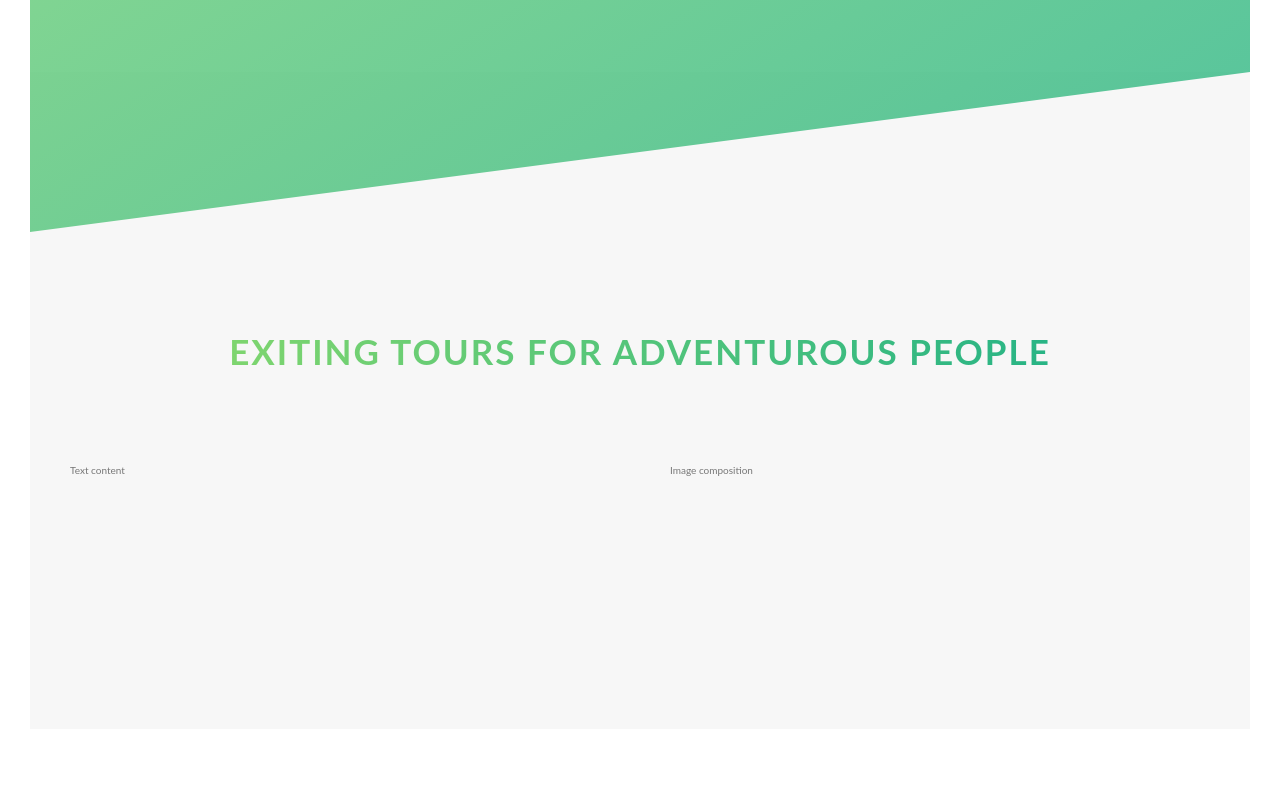
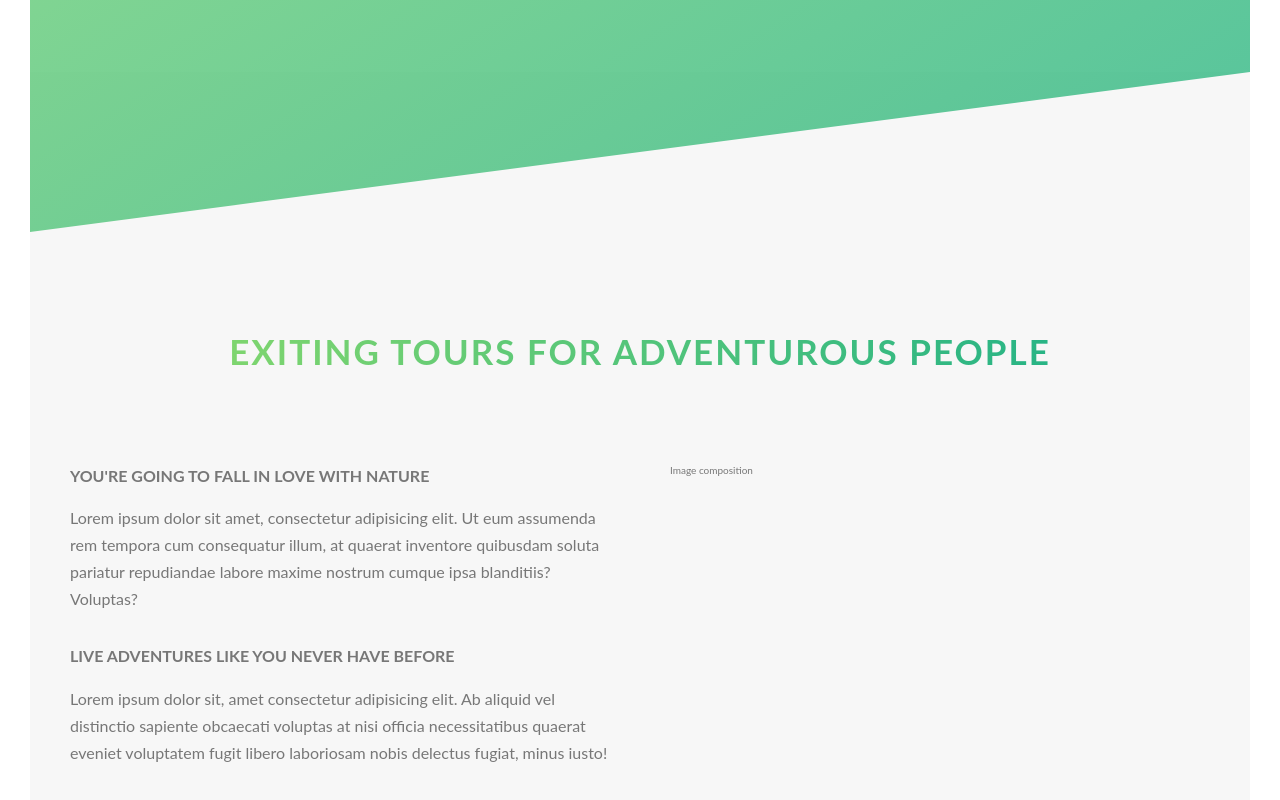
Before and after one commit to MarcoValeri/natours, a website: page index.html in a window 1280 px wide. Shown: the part 558-1358 px from the top of the page. Before the commit the page ends 1317 px from the top, so only its background shows below. Drawn offline with Linux system fonts and the light colour scheme.

Commit message:
Add two new paragraphs on the home page

```diff
--- a/index.html
+++ b/index.html
@@ -27,14 +27,21 @@
         </header>
         <main>
             <section class="section-about">
-                <div class="u-center-text u-margin-bottom-8">
+                <div class="u-center-text u-margin-bottom-big">
                     <h2 class="heading-secondary">
                         Exiting tours for adventurous people
                     </h2>
                 </div>
                 <div class="row">
                     <div class="col-1-of-2">
-                        Text content
+                        <h3 class="heading-tertiary u-margin-bottom-small">You're going to fall in love with nature</h3>
+                        <p class="paragraph">
+                            Lorem ipsum dolor sit amet, consectetur adipisicing elit. Ut eum assumenda rem tempora cum consequatur illum, at quaerat inventore quibusdam soluta pariatur repudiandae labore maxime nostrum cumque ipsa blanditiis? Voluptas?
+                        </p>
+                        <h3 class="heading-tertiary u-margin-bottom-small">Live adventures like you never have before</h3>
+                        <p class="paragraph">
+                            Lorem ipsum dolor sit, amet consectetur adipisicing elit. Ab aliquid vel distinctio sapiente obcaecati voluptas at nisi officia necessitatibus quaerat eveniet voluptatem fugit libero laboriosam nobis delectus fugiat, minus iusto!
+                        </p>
                     </div>
                     <div class="col-1-of-2">
                         Image composition
--- a/sass/base/_typography.scss
+++ b/sass/base/_typography.scss
@@ -56,3 +56,17 @@ body {
         text-shadow: .5rem 1rem 2rem rgba($color-black, .2);
     }
 }
+
+.heading-tertiary {
+    font-size: 1.6rem;
+    font-weight: 700;
+    text-transform: uppercase;
+}
+
+.paragraph {
+    font-size: 1.6rem;
+
+    &:not(:last-child) {
+        margin-bottom: 3rem;
+    }
+}
--- a/sass/base/_utilities.scss
+++ b/sass/base/_utilities.scss
@@ -2,6 +2,14 @@
     text-align: center;
 }
 
-.u-margin-bottom-8 {
+.u-margin-bottom-small {
+    margin-bottom: 1.5rem;
+}
+
+.u-margin-bottom-medium {
+    margin-bottom: 4rem;
+}
+
+.u-margin-bottom-big {
     margin-bottom: 8rem;
 }
```
Also changed, not shown: css/style.css.
